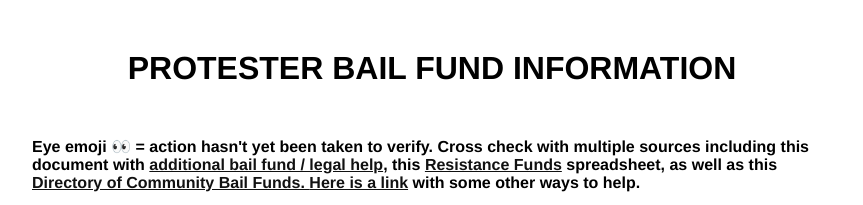
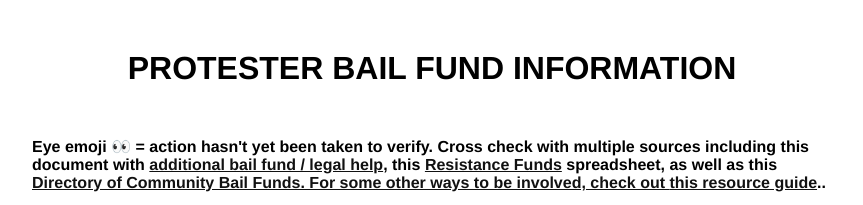
Before and after one commit to bailfund/bailfund, a plain HTML site: page index.html in a window 1280 px wide. Shown: the top 205 px of the page, without its empty margins (208-1071 px from the left). Drawn offline with Linux system fonts and the light colour scheme.

Commit message:
Update index.html

```diff
--- a/index.html
+++ b/index.html
@@ -89,7 +89,7 @@
   <body>
     <div class="container">
       <h1>PROTESTER BAIL FUND INFORMATION</h1>
-      <p>Eye emoji 👀 = action hasn't yet been taken to verify. Cross check with multiple sources including this document with <a class="ul" href="https://docs.google.com/document/u/0/d/1X4-YS3vFn5CLL9QtJSU0xqmTh_h8XilXgOqGAjZISBI/mobilebasic">additional bail fund / legal help</a>, this <a class="ul" href="https://docs.google.com/spreadsheets/u/0/d/1ZIvDZpHqvNZkf8dGFXVjfk-Wq0Y9FTG410NJbH_8K8M/htmlview">Resistance Funds</a> spreadsheet, as well as this <a class="ul" href="https://www.communityjusticeexchange.org/nbfn-directory">Directory of Community Bail Funds. <a class="ul href="https://blacklivesmatters.carrd.co/">Here is a link</a>  with some other ways to help.</a></p>
+      <p>Eye emoji 👀 = action hasn't yet been taken to verify. Cross check with multiple sources including this document with <a class="ul" href="https://docs.google.com/document/u/0/d/1X4-YS3vFn5CLL9QtJSU0xqmTh_h8XilXgOqGAjZISBI/mobilebasic">additional bail fund / legal help</a>, this <a class="ul" href="https://docs.google.com/spreadsheets/u/0/d/1ZIvDZpHqvNZkf8dGFXVjfk-Wq0Y9FTG410NJbH_8K8M/htmlview">Resistance Funds</a> spreadsheet, as well as this <a class="ul" href="https://www.communityjusticeexchange.org/nbfn-directory">Directory of Community Bail Funds. For some other ways to be involved, check out <a class="ul href="https://blacklivesmatters.carrd.co/">this resource guide</a>..</a></p>
       <p>
         To add/remove/verify list =
         <a class="ul" href="https://www.twitter.com/bailfundinfo/"><img class="twitter" src="twitter.svg" />@bailfundinfo</a>
```
